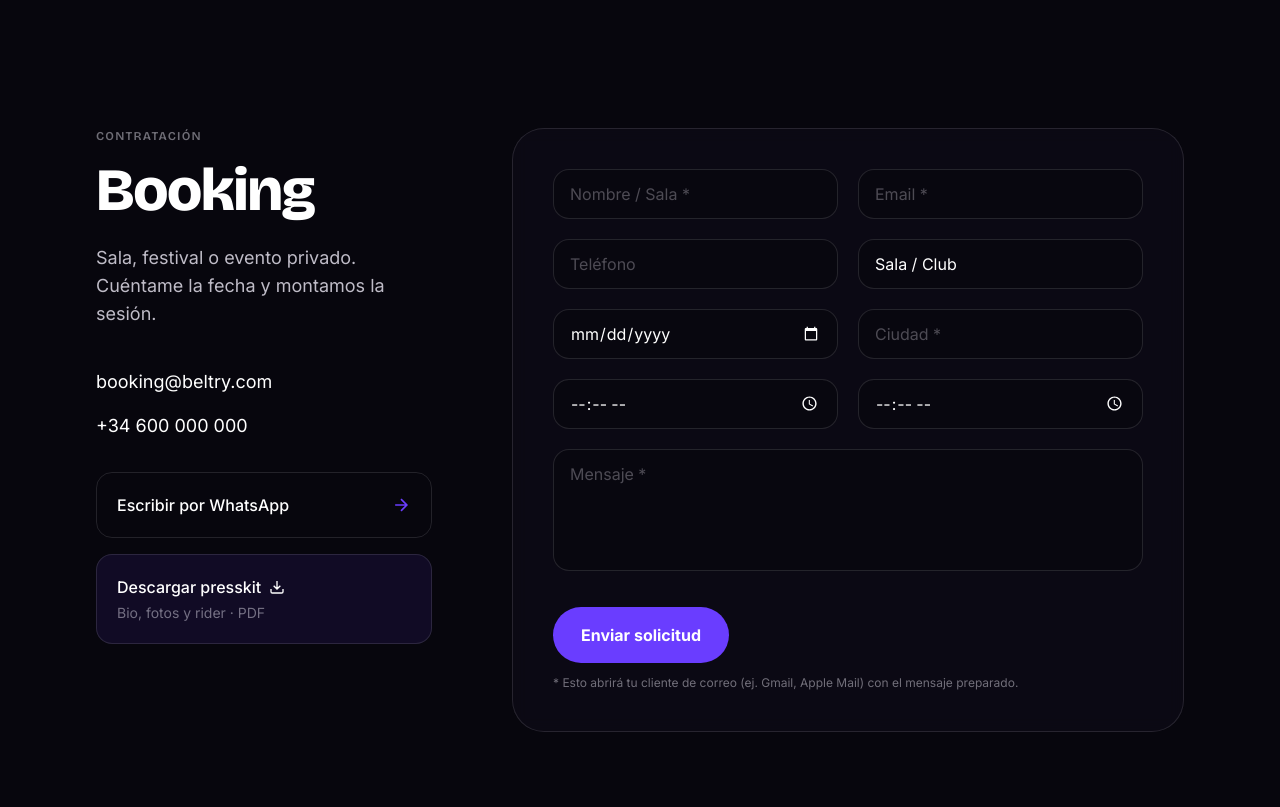
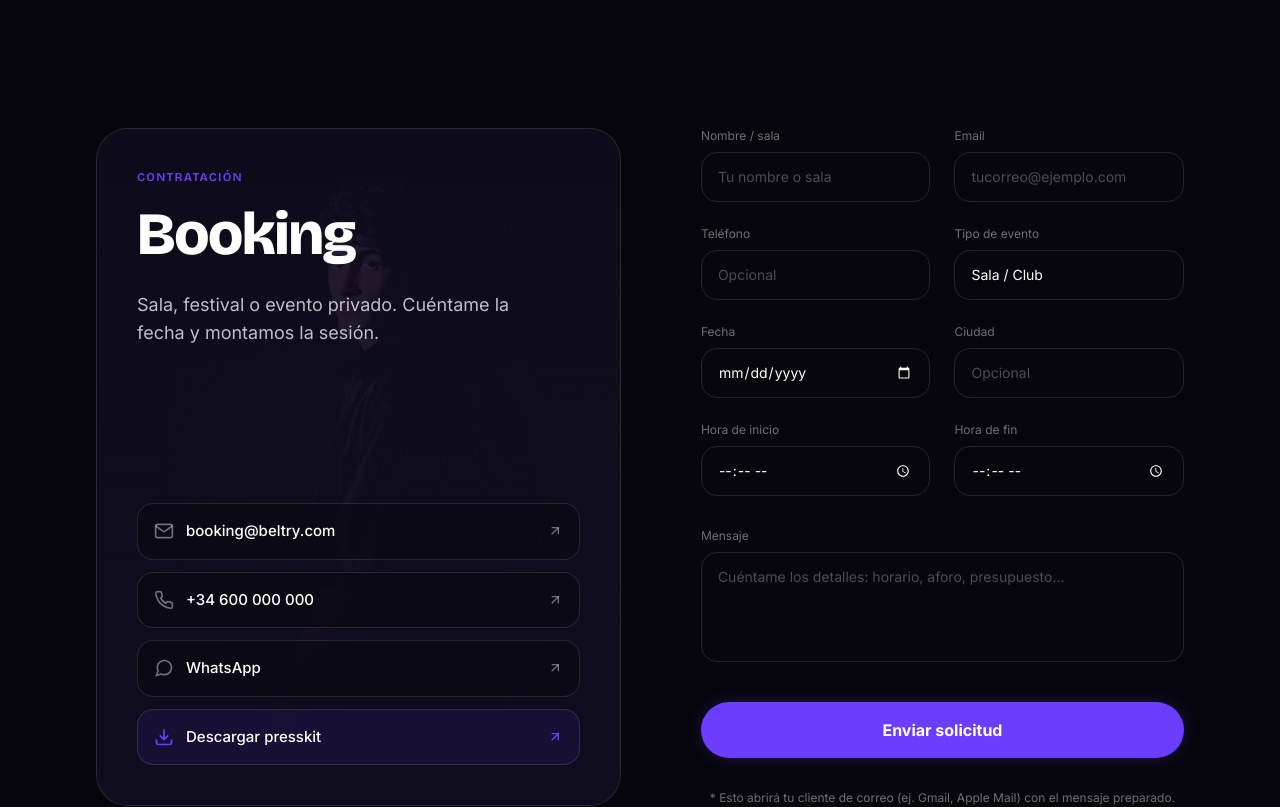
Before and after one commit to alvarov21/beltry2, a Next.js app: page / in a window 1280 px wide. Shown: the part 4860-5667 px from the top of the page. Built offline with nearby package versions, Linux system fonts and the light colour scheme.

Commit message:
feat: perfect replica of Booking section layout

```diff
--- a/src/components/sections/Booking.tsx
+++ b/src/components/sections/Booking.tsx
@@ -35,84 +35,120 @@ ${formData.mensaje}
 
   return (
     <section id="booking" className="py-24 md:py-[128px] px-5 md:px-8 max-w-6xl mx-auto">
-      <div className="flex flex-col lg:flex-row gap-16 lg:gap-20">
+      <div className="flex flex-col lg:flex-row gap-10">
 
-        {/* Contacto Directo */}
-        <div className="w-full lg:w-1/3 flex flex-col">
-          <span className="font-display font-semibold text-xs tracking-widest uppercase text-cream-45 mb-4">
+        {/* Tarjeta Izquierda (Contacto Directo) */}
+        <div className="w-full lg:w-1/2 relative flex flex-col justify-between overflow-hidden rounded-[32px] bg-ink-2 p-8 sm:p-10 border border-cream-12">
+          {/* Imagen de fondo */}
+          <img
+            src="/assets/about.jpg"
+            alt="Beltry Booking"
+            className="absolute inset-0 w-full h-full object-cover opacity-20"
+          />
+          <div className="absolute inset-0 bg-gradient-to-t from-ink-2 via-ink-2/80 to-ink-2/40 pointer-events-none" />
+          <div className="absolute inset-0 bg-accent/5 mix-blend-color pointer-events-none" />
+
+          <div className="relative z-10 mb-20">
+            <span className="font-display font-semibold text-xs tracking-widest uppercase text-accent mb-4 block">
               Contratación
             </span>
-          <h2 className="font-display font-extrabold text-[60px] leading-[60px] tracking-[-1.5px] text-white mb-6">
+            <h2 className="font-display font-extrabold text-[48px] md:text-[60px] leading-[1.1] tracking-[-1.5px] text-white mb-6">
               Booking
             </h2>
-          <p className="font-sans text-lg text-cream/80 mb-10">
+            <p className="font-sans text-lg text-cream/80 max-w-sm">
               Sala, festival o evento privado. Cuéntame la fecha y montamos la sesión.
             </p>
+          </div>
 
-          <div className="flex flex-col gap-4">
-            <a href={`mailto:${content.contact.email}`} className="text-lg text-white hover:text-accent transition-colors">
-              {content.contact.email}
-            </a>
-            <a href={`tel:${content.contact.phone.replace(/\s+/g, '')}`} className="text-lg text-white hover:text-accent transition-colors">
-              {content.contact.phone}
+          <div className="relative z-10 flex flex-col gap-3">
+            <a href={`mailto:${content.contact.email}`} className="flex items-center justify-between rounded-2xl border border-cream-12 bg-ink/50 p-4 hover:border-accent/50 transition-colors group">
+              <div className="flex items-center gap-3">
+                <svg className="text-cream-45" width="20" height="20" viewBox="0 0 24 24" fill="none" stroke="currentColor" strokeWidth="2"><path d="M4 4h16c1.1 0 2 .9 2 2v12c0 1.1-.9 2-2 2H4c-1.1 0-2-.9-2-2V6c0-1.1.9-2 2-2z"></path><polyline points="22,6 12,13 2,6"></polyline></svg>
+                <span className="font-sans text-[15px] font-medium text-white">{content.contact.email}</span>
+              </div>
+              <svg className="text-cream-45 group-hover:text-accent transition-colors" width="16" height="16" viewBox="0 0 24 24" fill="none" stroke="currentColor" strokeWidth="2"><line x1="7" y1="17" x2="17" y2="7"></line><polyline points="7 7 17 7 17 17"></polyline></svg>
             </a>
 
-            <a
-              href={content.contact.whatsapp}
-              target="_blank"
-              rel="noopener noreferrer"
-              className="mt-4 rounded-2xl border border-cream-12 p-4 sm:p-5 hover:border-accent/50 transition-colors flex items-center justify-between group"
-            >
-              <span className="font-sans font-medium text-white">Escribir por WhatsApp</span>
-              <svg className="text-accent group-hover:translate-x-1 transition-transform" width="20" height="20" viewBox="0 0 24 24" fill="none" stroke="currentColor" strokeWidth="2"><path d="M5 12h14M12 5l7 7-7 7"/></svg>
+            <a href={`tel:${content.contact.phone.replace(/\s+/g, '')}`} className="flex items-center justify-between rounded-2xl border border-cream-12 bg-ink/50 p-4 hover:border-accent/50 transition-colors group">
+              <div className="flex items-center gap-3">
+                <svg className="text-cream-45" width="20" height="20" viewBox="0 0 24 24" fill="none" stroke="currentColor" strokeWidth="2"><path d="M22 16.92v3a2 2 0 0 1-2.18 2 19.79 19.79 0 0 1-8.63-3.07 19.5 19.5 0 0 1-6-6 19.79 19.79 0 0 1-3.07-8.67A2 2 0 0 1 4.11 2h3a2 2 0 0 1 2 1.72 12.84 12.84 0 0 0 .7 2.81 2 2 0 0 1-.45 2.11L8.09 9.91a16 16 0 0 0 6 6l1.27-1.27a2 2 0 0 1 2.11-.45 12.84 12.84 0 0 0 2.81.7A2 2 0 0 1 22 16.92z"></path></svg>
+                <span className="font-sans text-[15px] font-medium text-white">{content.contact.phone}</span>
+              </div>
+              <svg className="text-cream-45 group-hover:text-accent transition-colors" width="16" height="16" viewBox="0 0 24 24" fill="none" stroke="currentColor" strokeWidth="2"><line x1="7" y1="17" x2="17" y2="7"></line><polyline points="7 7 17 7 17 17"></polyline></svg>
             </a>
 
-            <a
-              href={content.contact.presskitUrl}
-              target="_blank"
-              rel="noopener noreferrer"
-              className="rounded-2xl border border-cream-12 bg-accent/10 p-4 sm:p-5 hover:bg-accent/20 transition-colors flex flex-col gap-1"
-            >
-              <span className="font-sans font-medium text-white flex items-center gap-2">
-                Descargar presskit
-                <svg width="16" height="16" viewBox="0 0 24 24" fill="none" stroke="currentColor" strokeWidth="2"><path d="M21 15v4a2 2 0 0 1-2 2H5a2 2 0 0 1-2-2v-4M7 10l5 5 5-5M12 15V3"/></svg>
-              </span>
-              <span className="font-sans text-sm text-cream-45">Bio, fotos y rider · PDF</span>
+            <a href={content.contact.whatsapp} target="_blank" rel="noopener noreferrer" className="flex items-center justify-between rounded-2xl border border-cream-12 bg-ink/50 p-4 hover:border-accent/50 transition-colors group">
+              <div className="flex items-center gap-3">
+                <svg className="text-cream-45" width="20" height="20" viewBox="0 0 24 24" fill="none" stroke="currentColor" strokeWidth="2"><path d="M21 11.5a8.38 8.38 0 0 1-.9 3.8 8.5 8.5 0 0 1-7.6 4.7 8.38 8.38 0 0 1-3.8-.9L3 21l1.9-5.7a8.38 8.38 0 0 1-.9-3.8 8.5 8.5 0 0 1 4.7-7.6 8.38 8.38 0 0 1 3.8-.9h.5a8.48 8.48 0 0 1 8 8v.5z"></path></svg>
+                <span className="font-sans text-[15px] font-medium text-white">WhatsApp</span>
+              </div>
+              <svg className="text-cream-45 group-hover:text-accent transition-colors" width="16" height="16" viewBox="0 0 24 24" fill="none" stroke="currentColor" strokeWidth="2"><line x1="7" y1="17" x2="17" y2="7"></line><polyline points="7 7 17 7 17 17"></polyline></svg>
+            </a>
+
+            <a href={content.contact.presskitUrl} target="_blank" rel="noopener noreferrer" className="flex items-center justify-between rounded-2xl border border-cream-12 bg-accent/10 p-4 hover:border-accent/50 hover:bg-accent/20 transition-colors group">
+              <div className="flex items-center gap-3">
+                <svg className="text-accent" width="20" height="20" viewBox="0 0 24 24" fill="none" stroke="currentColor" strokeWidth="2"><path d="M21 15v4a2 2 0 0 1-2 2H5a2 2 0 0 1-2-2v-4M7 10l5 5 5-5M12 15V3"></path></svg>
+                <span className="font-sans text-[15px] font-medium text-white">Descargar presskit</span>
+              </div>
+              <svg className="text-accent" width="16" height="16" viewBox="0 0 24 24" fill="none" stroke="currentColor" strokeWidth="2"><line x1="7" y1="17" x2="17" y2="7"></line><polyline points="7 7 17 7 17 17"></polyline></svg>
             </a>
           </div>
         </div>
 
         {/* Formulario */}
-        <div className="w-full lg:w-2/3">
-          <form
-            onSubmit={handleSubmit}
-            className="rounded-[32px] border border-cream-12 bg-ink-2/60 p-8 sm:p-10 flex flex-col gap-5 backdrop-blur-sm"
-          >
-            <div className="grid grid-cols-1 sm:grid-cols-2 gap-5">
-              <input required type="text" name="nombre" placeholder="Nombre / Sala *" onChange={handleChange} className="w-full rounded-2xl border border-cream-12 bg-ink/50 px-4 py-3 text-white placeholder:text-cream/30 focus:outline-none focus:border-accent focus:ring-1 focus:ring-accent transition-colors" />
-              <input required type="email" name="email" placeholder="Email *" onChange={handleChange} className="w-full rounded-2xl border border-cream-12 bg-ink/50 px-4 py-3 text-white placeholder:text-cream/30 focus:outline-none focus:border-accent focus:ring-1 focus:ring-accent transition-colors" />
-              <input type="tel" name="telefono" placeholder="Teléfono" onChange={handleChange} className="w-full rounded-2xl border border-cream-12 bg-ink/50 px-4 py-3 text-white placeholder:text-cream/30 focus:outline-none focus:border-accent focus:ring-1 focus:ring-accent transition-colors" />
-              <select name="tipo" onChange={handleChange} className="w-full rounded-2xl border border-cream-12 bg-ink/50 px-4 py-3 text-white focus:outline-none focus:border-accent focus:ring-1 focus:ring-accent transition-colors appearance-none">
-                <option value="Sala/Club">Sala / Club</option>
-                <option value="Festival">Festival</option>
-                <option value="Evento privado">Evento privado</option>
-                <option value="Otro">Otro</option>
+        <div className="w-full lg:w-1/2 flex flex-col justify-center lg:pl-10">
+          <form onSubmit={handleSubmit} className="flex flex-col gap-6 w-full">
+            <div className="grid grid-cols-1 sm:grid-cols-2 gap-6">
+              <div className="flex flex-col gap-2">
+                <label className="text-xs text-cream-45 font-sans">Nombre / sala</label>
+                <input required type="text" name="nombre" placeholder="Tu nombre o sala" onChange={handleChange} className="w-full rounded-2xl border border-cream-12 bg-transparent px-4 py-3.5 text-sm text-white placeholder:text-cream/30 focus:outline-none focus:border-accent focus:ring-1 focus:ring-accent transition-colors" />
+              </div>
+              <div className="flex flex-col gap-2">
+                <label className="text-xs text-cream-45 font-sans">Email</label>
+                <input required type="email" name="email" placeholder="tucorreo@ejemplo.com" onChange={handleChange} className="w-full rounded-2xl border border-cream-12 bg-transparent px-4 py-3.5 text-sm text-white placeholder:text-cream/30 focus:outline-none focus:border-accent focus:ring-1 focus:ring-accent transition-colors" />
+              </div>
+              <div className="flex flex-col gap-2">
+                <label className="text-xs text-cream-45 font-sans">Teléfono</label>
+                <input type="tel" name="telefono" placeholder="Opcional" onChange={handleChange} className="w-full rounded-2xl border border-cream-12 bg-transparent px-4 py-3.5 text-sm text-white placeholder:text-cream/30 focus:outline-none focus:border-accent focus:ring-1 focus:ring-accent transition-colors" />
+              </div>
+              <div className="flex flex-col gap-2">
+                <label className="text-xs text-cream-45 font-sans">Tipo de evento</label>
+                <select name="tipo" onChange={handleChange} className="w-full rounded-2xl border border-cream-12 bg-transparent px-4 py-3.5 text-sm text-white focus:outline-none focus:border-accent focus:ring-1 focus:ring-accent transition-colors appearance-none">
+                  <option value="Sala/Club" className="bg-ink">Sala / Club</option>
+                  <option value="Festival" className="bg-ink">Festival</option>
+                  <option value="Evento privado" className="bg-ink">Evento privado</option>
+                  <option value="Otro" className="bg-ink">Otro</option>
                 </select>
-              <input required type="date" name="fecha" onChange={handleChange} className="w-full rounded-2xl border border-cream-12 bg-ink/50 px-4 py-3 text-white placeholder:text-cream/30 focus:outline-none focus:border-accent focus:ring-1 focus:ring-accent transition-colors [color-scheme:dark]" />
-              <input required type="text" name="ciudad" placeholder="Ciudad *" onChange={handleChange} className="w-full rounded-2xl border border-cream-12 bg-ink/50 px-4 py-3 text-white placeholder:text-cream/30 focus:outline-none focus:border-accent focus:ring-1 focus:ring-accent transition-colors" />
-              <input type="time" name="horaInicio" placeholder="Hora de inicio" onChange={handleChange} className="w-full rounded-2xl border border-cream-12 bg-ink/50 px-4 py-3 text-white placeholder:text-cream/30 focus:outline-none focus:border-accent focus:ring-1 focus:ring-accent transition-colors [color-scheme:dark]" />
-              <input type="time" name="horaFin" placeholder="Hora de fin" onChange={handleChange} className="w-full rounded-2xl border border-cream-12 bg-ink/50 px-4 py-3 text-white placeholder:text-cream/30 focus:outline-none focus:border-accent focus:ring-1 focus:ring-accent transition-colors [color-scheme:dark]" />
               </div>
-            <textarea required name="mensaje" placeholder="Mensaje *" rows={4} onChange={handleChange} className="w-full rounded-2xl border border-cream-12 bg-ink/50 px-4 py-3 text-white placeholder:text-cream/30 focus:outline-none focus:border-accent focus:ring-1 focus:ring-accent transition-colors resize-none"></textarea>
+              <div className="flex flex-col gap-2">
+                <label className="text-xs text-cream-45 font-sans">Fecha</label>
+                <input required type="date" name="fecha" onChange={handleChange} className="w-full rounded-2xl border border-cream-12 bg-transparent px-4 py-3.5 text-sm text-white placeholder:text-cream/30 focus:outline-none focus:border-accent focus:ring-1 focus:ring-accent transition-colors [color-scheme:dark]" />
+              </div>
+              <div className="flex flex-col gap-2">
+                <label className="text-xs text-cream-45 font-sans">Ciudad</label>
+                <input required type="text" name="ciudad" placeholder="Opcional" onChange={handleChange} className="w-full rounded-2xl border border-cream-12 bg-transparent px-4 py-3.5 text-sm text-white placeholder:text-cream/30 focus:outline-none focus:border-accent focus:ring-1 focus:ring-accent transition-colors" />
+              </div>
+              <div className="flex flex-col gap-2">
+                <label className="text-xs text-cream-45 font-sans">Hora de inicio</label>
+                <input type="time" name="horaInicio" onChange={handleChange} className="w-full rounded-2xl border border-cream-12 bg-transparent px-4 py-3.5 text-sm text-white placeholder:text-cream/30 focus:outline-none focus:border-accent focus:ring-1 focus:ring-accent transition-colors [color-scheme:dark]" />
+              </div>
+              <div className="flex flex-col gap-2">
+                <label className="text-xs text-cream-45 font-sans">Hora de fin</label>
+                <input type="time" name="horaFin" onChange={handleChange} className="w-full rounded-2xl border border-cream-12 bg-transparent px-4 py-3.5 text-sm text-white placeholder:text-cream/30 focus:outline-none focus:border-accent focus:ring-1 focus:ring-accent transition-colors [color-scheme:dark]" />
+              </div>
+            </div>
 
-            <div className="mt-4 flex flex-col items-start gap-3">
-              <button type="submit" className="bg-accent text-white font-sans text-[16px] font-bold px-7 py-4 rounded-full hover:bg-accent/90 transition-colors self-start">
+            <div className="flex flex-col gap-2 mt-2">
+              <label className="text-xs text-cream-45 font-sans">Mensaje</label>
+              <textarea required name="mensaje" placeholder="Cuéntame los detalles: horario, aforo, presupuesto..." rows={4} onChange={handleChange} className="w-full rounded-2xl border border-cream-12 bg-transparent px-4 py-3.5 text-sm text-white placeholder:text-cream/30 focus:outline-none focus:border-accent focus:ring-1 focus:ring-accent transition-colors resize-none"></textarea>
+            </div>
+
+            <button type="submit" className="w-full bg-accent text-white font-sans text-[16px] font-bold px-7 py-4 rounded-full hover:bg-accent/90 transition-colors shadow-[0_0_20px_-5px_rgba(106,61,255,0.4)] mt-4">
               Enviar solicitud
             </button>
-              <span className="text-xs text-cream-45">
+            <span className="text-xs text-cream-45 text-center mt-2">
               * Esto abrirá tu cliente de correo (ej. Gmail, Apple Mail) con el mensaje preparado.
             </span>
-            </div>
           </form>
         </div>
 
```
Lines whose indentation alone changed are shown as unchanged.
